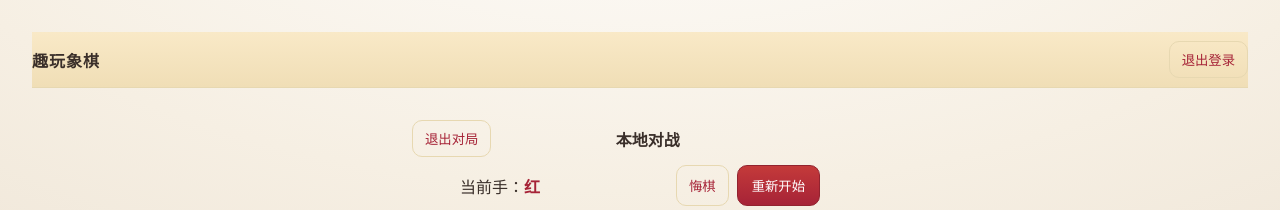
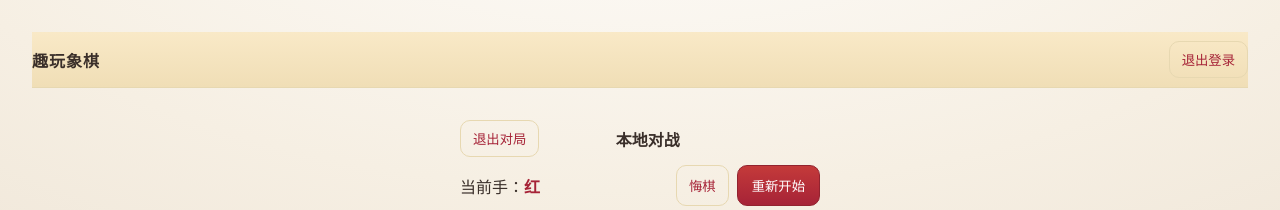
Before and after one commit to 401A-Coding/2025-Autumn-Software-Engineering, a React app in the folder frontend/: page /app/play in a window 1280 px wide. Shown: the top 210 px of the page. Built offline with nearby package versions, Linux system fonts and the light colour scheme; no server answers; sample sign-in values are in the browser's storage; the HTML template or start-up script is replaced by a standard one.

Commit message:
UI: align LocalPlay exit button with board left edge

```diff
--- a/frontend/src/pages/app/LocalPlay.tsx
+++ b/frontend/src/pages/app/LocalPlay.tsx
@@ -81,14 +81,14 @@ export default function LocalPlay() {
     }
     return (
         <div className="pad-16">
-            <div className="row-between mb-8">
-                <button className="btn-ghost" onClick={handleExitClick}>退出对局</button>
-                <div className="fw-700">本地对战</div>
-                <div className="w-64" />
-            </div>
-
             <div className="row-center">
                 <div>
+                    <div className="row-between mb-8">
+                        <button className="btn-ghost" onClick={handleExitClick}>退出对局</button>
+                        <div className="fw-700">本地对战</div>
+                        <div className="w-64" />
+                    </div>
+
                     <Board
                         initialBoard={injectedInitialBoard}
                         initialTurn={injectedInitialTurn}
```
